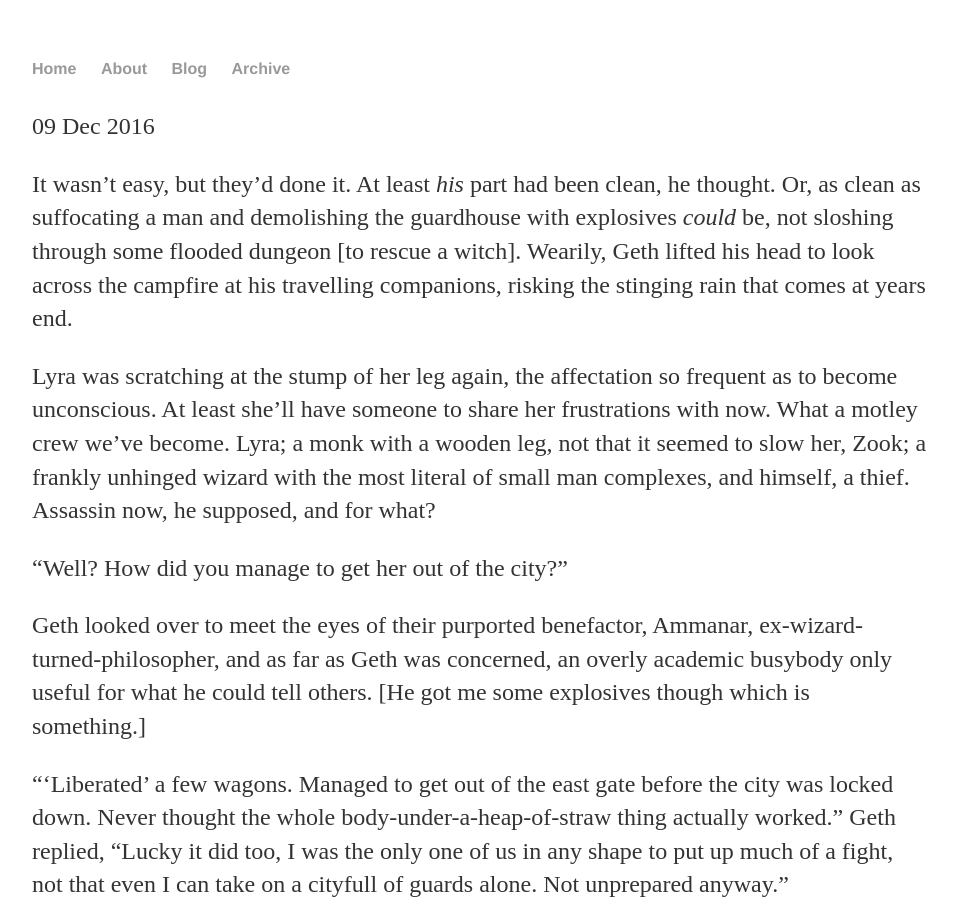
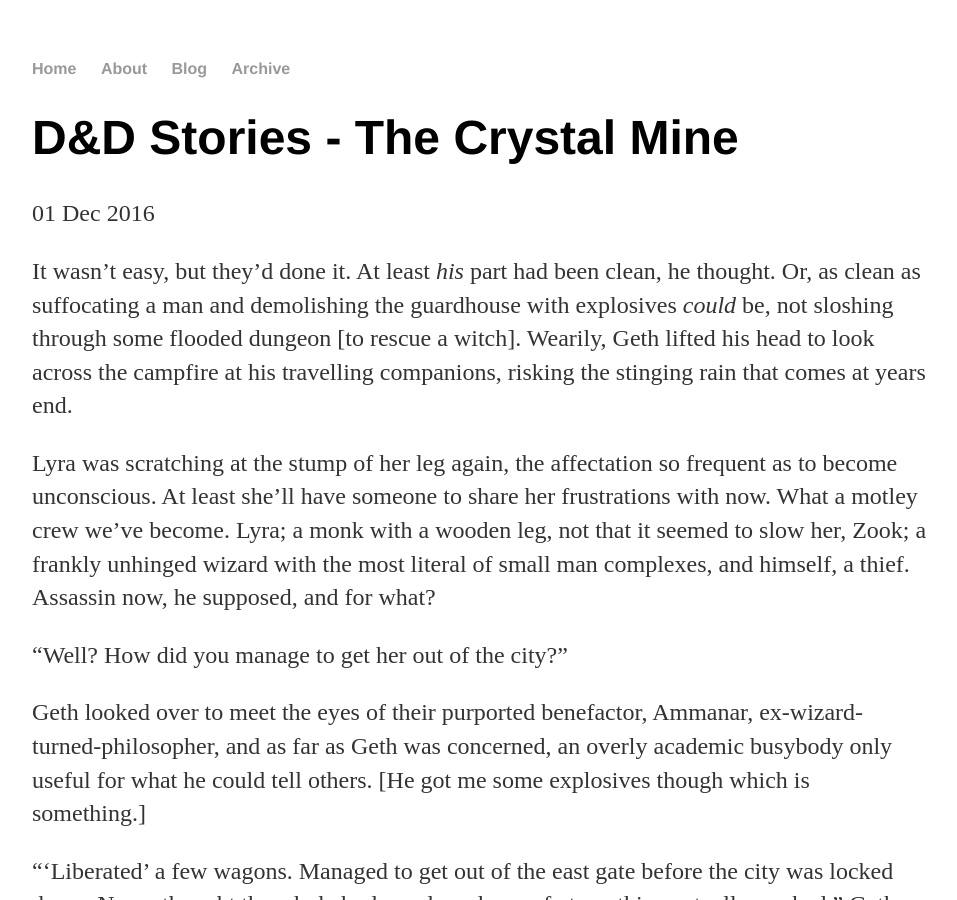
Before and after one commit to OysterBuoy/OysterBuoy.github.io, a Jekyll site: the page built from _posts/2016-12-1-Prose-Crystal-Session.md, in a window 1280 px wide and 900 px high. Shown: the whole window, without its empty margins (160-1117 px from the left). Built offline with Jekyll 4.4.1, drawn with Linux system fonts in a browser that asks for light colours; our own code applies the rules of GitHub Pages for plain Markdown files; some of the changed text lies outside the part shown.

Commit message:
Update 2016-12-1-Prose-Crystal-Session.md

```diff
--- a/_posts/2016-12-1-Prose-Crystal-Session.md
+++ b/_posts/2016-12-1-Prose-Crystal-Session.md
@@ -1,6 +1,6 @@
 ---
 layout: post
-title: D&D Stories: The Crystal Mine
+title: D&D Stories - The Crystal Mine
 date: 2016-12-01
 tags: [Trial by Incarceration, Dungeons and Dragons, 5E, Prose]
 categories: [TbI, prose]
```
